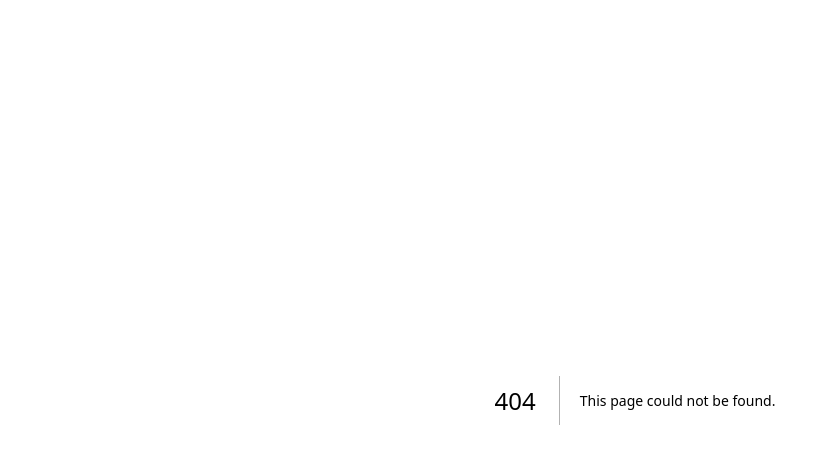
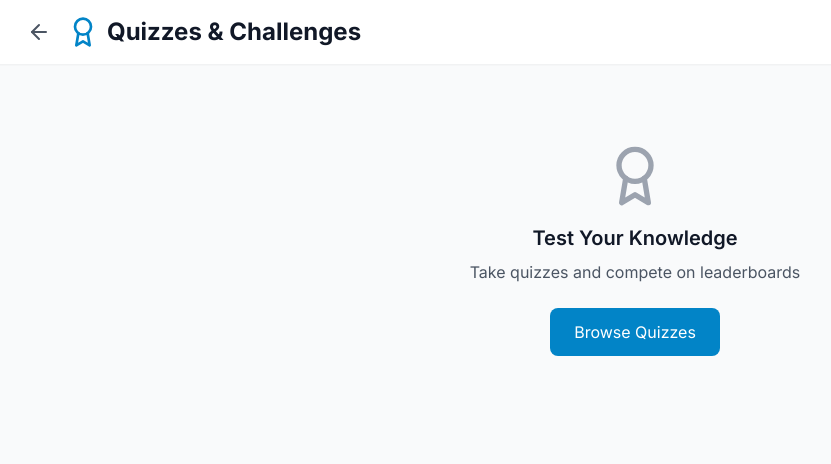
Before and after one commit to prateek2105-ops/peerlearn, a Next.js app: page /quizzes in a window 1280 px wide. Before the commit this address had no page. Shown: the top 464 px of the page, without its empty margins (5-836 px from the left). Built offline with nearby package versions, Linux system fonts and the light colour scheme.

Commit message:
Add quizzes page

```diff
--- /dev/null
+++ b/app/quizzes/page.tsx
@@ -0,0 +1,35 @@
+'use client';
+
+import Link from 'next/link';
+import { ArrowLeft, Award } from 'lucide-react';
+
+export default function Quizzes() {
+  return (
+    <div className="min-h-screen bg-gray-50">
+      <header className="bg-white shadow-sm">
+        <nav className="max-w-7xl mx-auto px-4 sm:px-6 lg:px-8 py-4">
+          <div className="flex items-center space-x-4">
+            <Link href="/dashboard" className="text-gray-600 hover:text-primary-600">
+              <ArrowLeft className="h-6 w-6" />
+            </Link>
+            <div className="flex items-center space-x-2">
+              <Award className="h-8 w-8 text-primary-600" />
+              <span className="text-2xl font-bold text-gray-900">Quizzes & Challenges</span>
+            </div>
+          </div>
+        </nav>
+      </header>
+
+      <main className="max-w-7xl mx-auto px-4 sm:px-6 lg:px-8 py-8">
+        <div className="text-center py-12">
+          <Award className="h-16 w-16 text-gray-400 mx-auto mb-4" />
+          <h3 className="text-xl font-semibold text-gray-900 mb-2">Test Your Knowledge</h3>
+          <p className="text-gray-600 mb-6">Take quizzes and compete on leaderboards</p>
+          <button className="bg-primary-600 text-white px-6 py-3 rounded-lg hover:bg-primary-700">
+            Browse Quizzes
+          </button>
+        </div>
+      </main>
+    </div>
+  );
+}
```
